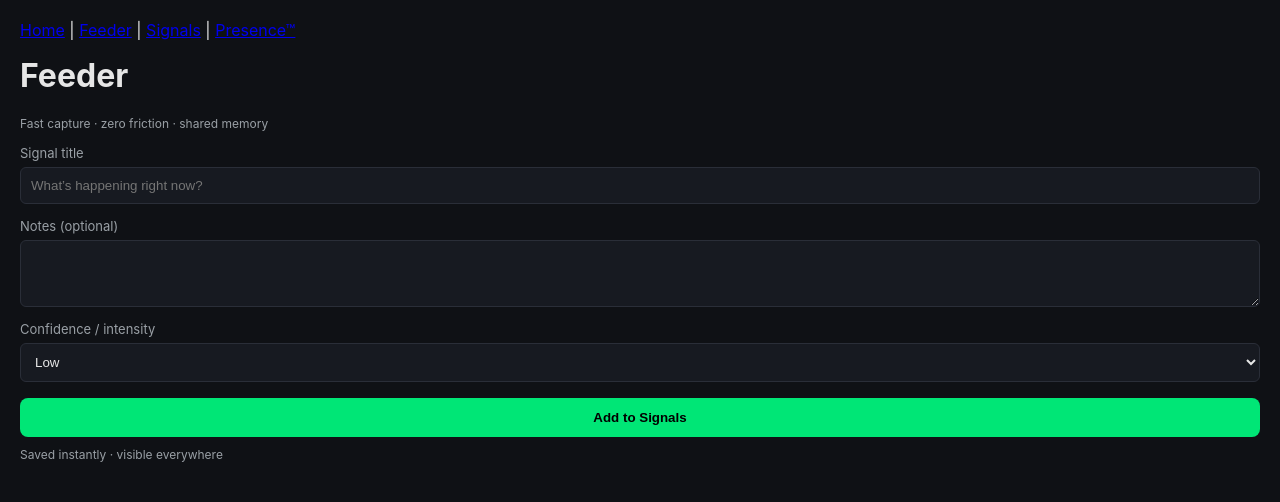
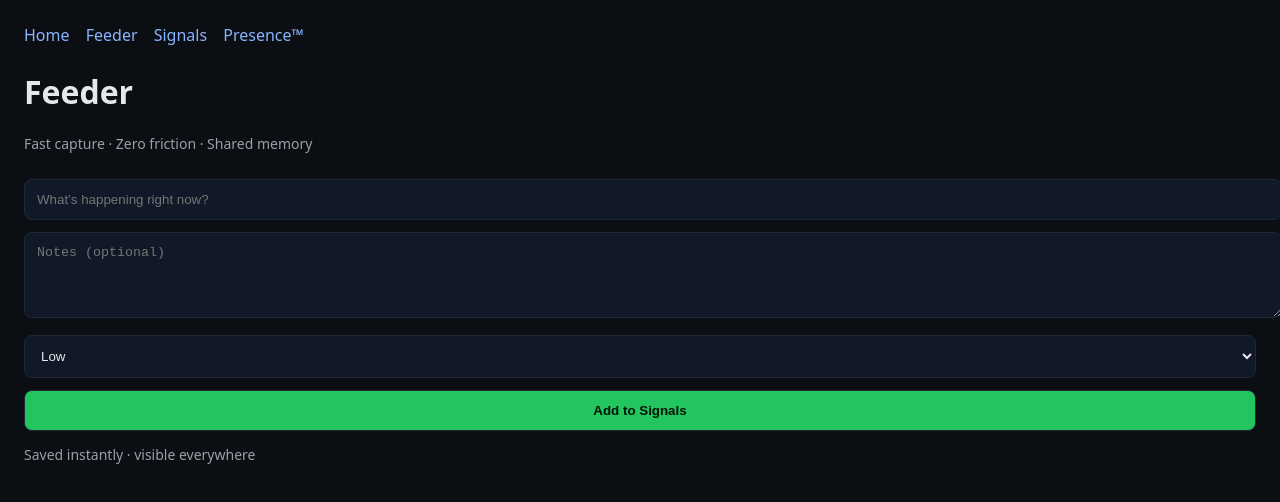
Before and after one commit to otoslifeproject-cell/otos-app, a plain HTML site: page feeder.html in a window 1280 px wide. Drawn offline with Linux system fonts and the light colour scheme.

Commit message:
Update feeder.html

```diff
--- a/feeder.html
+++ b/feeder.html
@@ -1,140 +1,73 @@
-<nav style="margin-bottom:16px;">
-  <a href="./index.html">Home</a> |
-  <a href="./feeder.html">Feeder</a> |
-  <a href="./signals.html">Signals</a> |
-  <a href="./presence.html">Presence™</a>
-</nav>
 <!DOCTYPE html>
 <html lang="en">
 <head>
   <meta charset="UTF-8" />
-<title>OTOS Feeder</title>
+  <title>OTOS · Feeder</title>
   <meta name="viewport" content="width=device-width, initial-scale=1.0" />
-
   <style>
-:root {
-  --bg:#0f1115;
-  --panel:#171a21;
-  --accent:#00e676;
-  --text:#e6e6e6;
-  --muted:#9aa0a6;
+    body {
+      margin: 0;
+      padding: 24px;
+      background: #0b0f14;
+      color: #e5e7eb;
+      font-family: system-ui, -apple-system, BlinkMacSystemFont, sans-serif;
     }
-
-body {
-  margin:0;
-  padding:20px;
-  background:var(--bg);
-  color:var(--text);
-  font-family:-apple-system,BlinkMacSystemFont,"Segoe UI",Roboto,sans-serif;
+    nav {
+      margin-bottom: 24px;
     }
-
-h1 { margin-top:0; }
-
-label {
-  display:block;
-  margin-top:14px;
-  font-size:13px;
-  color:var(--muted);
+    nav a {
+      color: #8ab4ff;
+      text-decoration: none;
+      margin-right: 12px;
     }
-
-input, textarea, select {
-  width:100%;
-  padding:10px;
-  margin-top:6px;
-  background:var(--panel);
-  border:1px solid #2a2e38;
-  color:var(--text);
-  border-radius:6px;
+    input, textarea, select, button {
+      width: 100%;
+      padding: 12px;
+      margin-top: 12px;
+      background: #111827;
+      color: #e5e7eb;
+      border: 1px solid #1f2937;
+      border-radius: 8px;
     }
-
     button {
-  margin-top:16px;
-  padding:12px;
-  width:100%;
-  background:var(--accent);
-  color:#000;
-  border:none;
-  border-radius:8px;
-  font-weight:600;
-  cursor:pointer;
+      background: #22c55e;
+      color: #041307;
+      font-weight: bold;
+      cursor: pointer;
     }
-
-.small {
-  margin-top:10px;
-  font-size:12px;
-  color:var(--muted);
+    button:hover {
+      background: #16a34a;
+    }
+    .muted {
+      color: #9aa0a6;
+      font-size: 14px;
     }
   </style>
 </head>
-
 <body>
 
+<nav>
+  <a href="./index.html">Home</a>
+  <a href="./feeder.html">Feeder</a>
+  <a href="./signals.html">Signals</a>
+  <a href="./presence.html">Presence™</a>
+</nav>
+
 <h1>Feeder</h1>
-<p class="small">Fast capture · zero friction · shared memory</p>
+<p class="muted">Fast capture · Zero friction · Shared memory</p>
 
-<label>Signal title</label>
-<input id="title" placeholder="What’s happening right now?" />
+<input placeholder="What’s happening right now?" />
+<textarea rows="4" placeholder="Notes (optional)"></textarea>
 
-<label>Notes (optional)</label>
-<textarea id="notes" rows="3"></textarea>
-
-<label>Confidence / intensity</label>
-<select id="confidence">
-  <option value="low">Low</option>
-  <option value="medium">Medium</option>
-  <option value="high">High</option>
+<select>
+  <option>Low</option>
+  <option>Medium</option>
+  <option>High</option>
 </select>
 
-<button onclick="addSignal()">Add to Signals</button>
+<button>Add to Signals</button>
 
-<p class="small">Saved instantly · visible everywhere</p>
-
-<script>
-const STORE_KEY = "signals";
-
-/* -------- Storage -------- */
-function loadSignals() {
-  try {
-    return JSON.parse(localStorage.getItem(STORE_KEY)) || [];
-  } catch {
-    return [];
-  }
-}
-
-function saveSignals(data) {
-  localStorage.setItem(STORE_KEY, JSON.stringify(data));
-  window.dispatchEvent(new StorageEvent("storage", { key: STORE_KEY }));
-}
-
-/* -------- Add -------- */
-function addSignal() {
-  const title = document.getElementById("title").value.trim();
-  const notes = document.getElementById("notes").value.trim();
-  const confidence = document.getElementById("confidence").value;
-
-  if (!title) {
-    alert("Signal needs a title");
-    return;
-  }
-
-  const signals = loadSignals();
-
-  signals.unshift({
-    title,
-    notes,
-    confidence,
-    ts: Date.now()
-  });
-
-  saveSignals(signals);
-
-  document.getElementById("title").value = "";
-  document.getElementById("notes").value = "";
-  document.getElementById("confidence").value = "low";
-
-  alert("Signal saved");
-}
-</script>
+<p class="muted">Saved instantly · visible everywhere</p>
 
 </body>
 </html>
```
Lines whose indentation alone changed are shown as unchanged.
